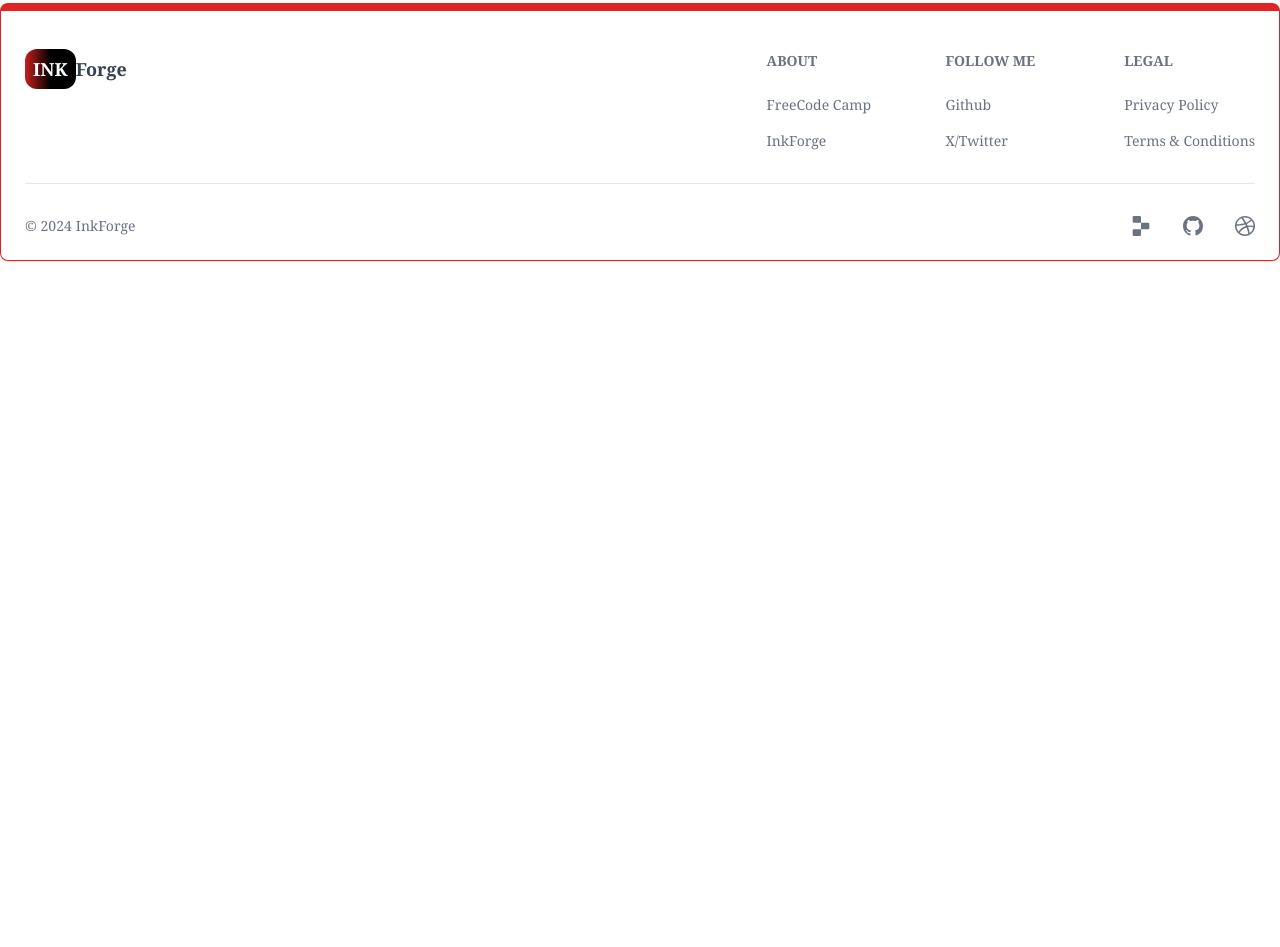
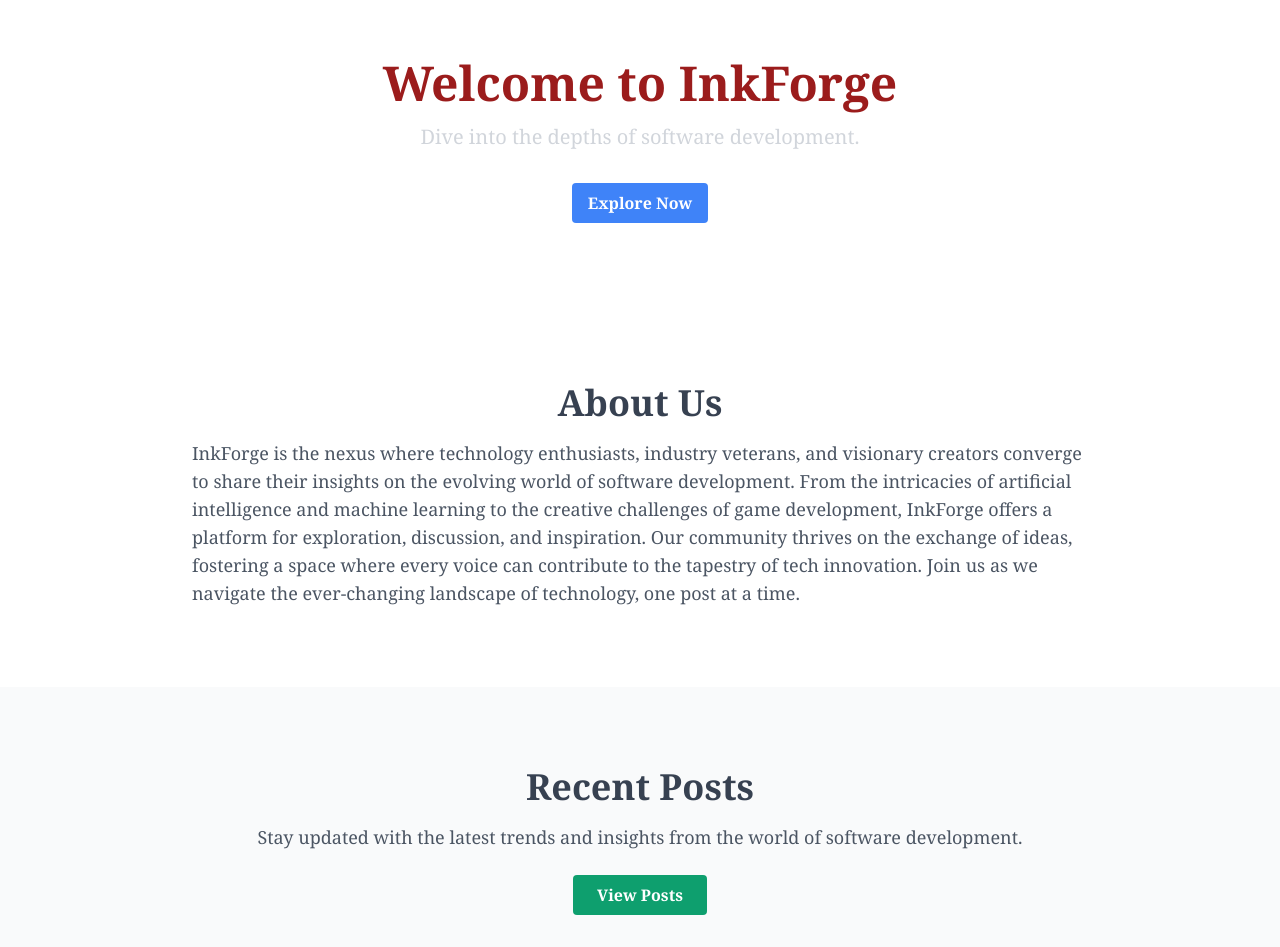
Before and after one commit to UTK-a-RSH/InkForge, a React (Vite) app in the folder Client/: page / in a window 1280 px wide. Shown: the part 85-1032 px from the top of the page. Before the commit the page ends 800 px from the top, so only its background shows below. Built offline with nearby package versions, Linux system fonts and the light colour scheme; no server answers.

Commit message:
Initial commit

```diff
--- a/Client/src/pages/Home.jsx
+++ b/Client/src/pages/Home.jsx
@@ -1,9 +1,38 @@
-import React from 'react'
+import React from 'react';
 
-function Home() {
+const Home = () => {
   return (
-    <div>Home</div>
-  )
-}
+    <div className="min-h-screen flex flex-col">
+      {/* Hero Section */}
+      <section className="text-center bg-cover bg-hero-pattern py-20 px-4">
+        <h1 className="text-5xl font-bold text-red-800 dark:text-white">Welcome to InkForge</h1>
+        <p className="text-xl text-gray-300 mt-4">Dive into the depths of software development.</p>
+        <button className="mt-8 bg-blue-500 text-white font-bold py-2 px-4 rounded">Explore Now</button>
+      </section>
 
-export default Home
+      {/* About Us Section */}
+      <section className="py-20 px-4">
+        <h2 className="text-4xl font-bold text-center">About Us</h2>
+        <p className="text-lg text-gray-600 mt-4 max-w-4xl mx-auto">
+          InkForge is the nexus where technology enthusiasts, industry veterans, and visionary creators converge to share their insights on the evolving world of software development. From the intricacies of artificial intelligence and machine learning to the creative challenges of game development, InkForge offers a platform for exploration, discussion, and inspiration. Our community thrives on the exchange of ideas, fostering a space where every voice can contribute to the tapestry of tech innovation. Join us as we navigate the ever-changing landscape of technology, one post at a time.
+        </p>
+      </section>
+
+      {/* View Recent Posts Section */}
+      <section className="py-20 px-4 bg-gray-50">
+        <h2 className="text-4xl font-bold text-center">Recent Posts</h2>
+        <p className="text-lg text-gray-600 mt-4 text-center">Stay updated with the latest trends and insights from the world of software development.</p>
+        <div className="flex justify-center mt-6">
+          <button className="bg-green-500 text-white font-bold py-2 px-6 rounded hover:bg-green-600 transition duration-200">View Posts</button>
+        </div>
+      </section>
+
+      {/* Footer */}
+      <footer className="mt-auto bg-gray-800 text-white text-center py-4">
+        <p>Contact us at info@inkforge.com</p>
+      </footer>
+    </div>
+  );
+};
+
+export default Home;
```
